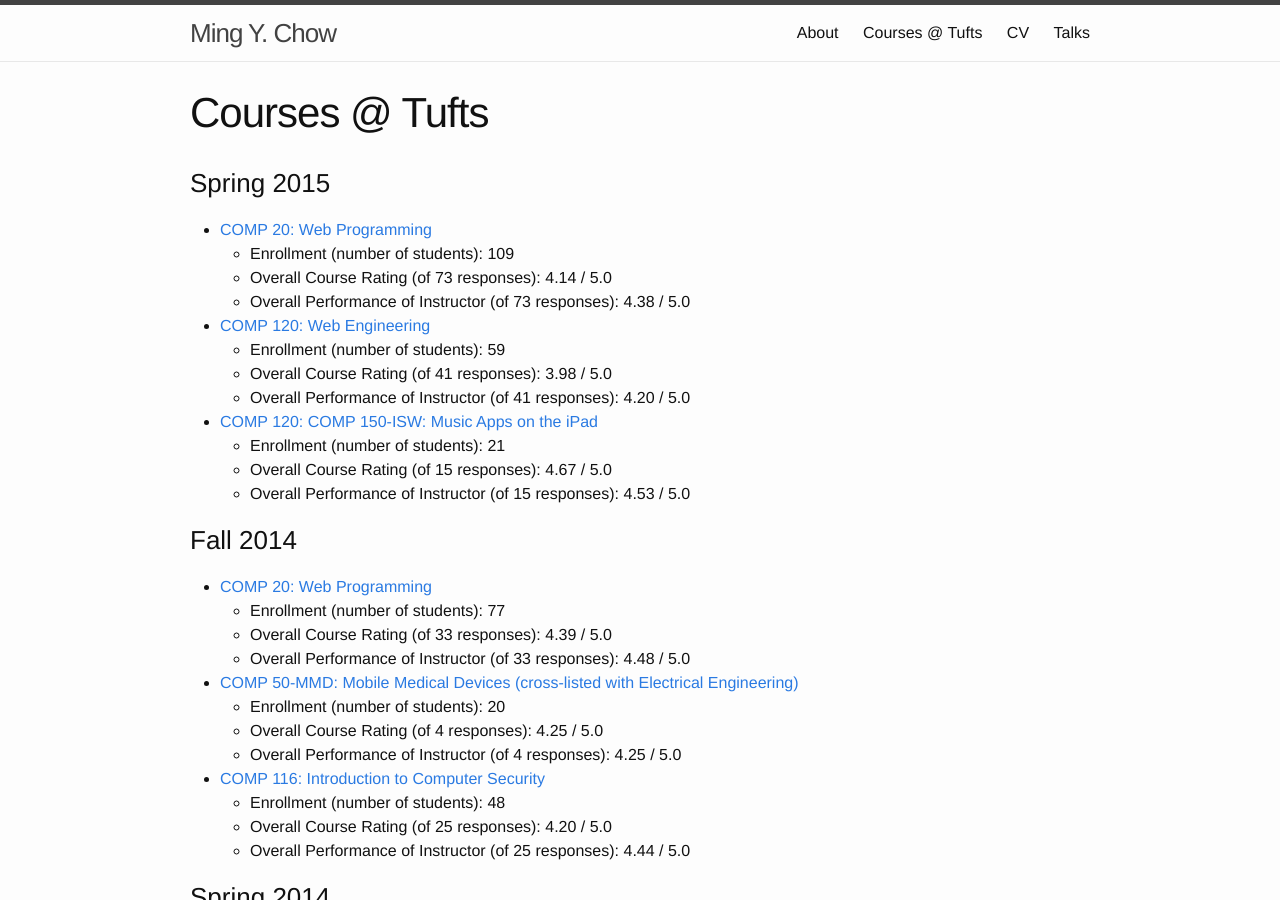
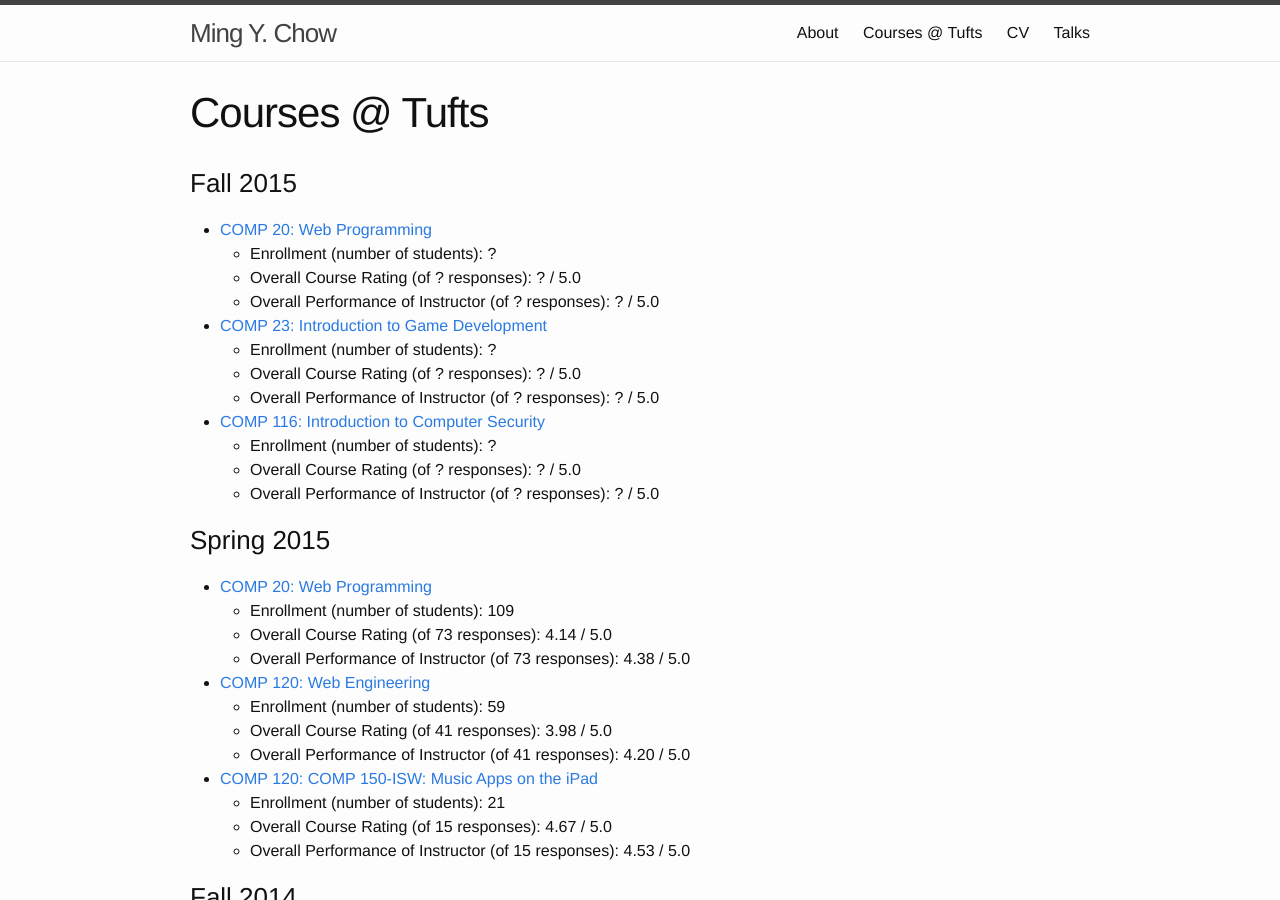
Before and after one commit to mchow01/mchow01.github.io, a Jekyll site: the page built from courses.md, in a window 1280 px wide and 900 px high. Built offline with Jekyll 4.4.1, drawn with Linux system fonts in a browser that asks for light colours.

Commit message:
Added fall 2015 course eval numbers

```diff
--- a/courses.md
+++ b/courses.md
@@ -3,6 +3,23 @@ layout: page
 title: Courses @ Tufts
 permalink: /courses/
 ---
+
+###Fall 2015
+* [COMP 20: Web Programming](http://www.cs.tufts.edu/comp/20/){:target="_blank"}
+	* Enrollment (number of students): ?
+	* Overall Course Rating (of ? responses): ? / 5.0
+	* Overall Performance of Instructor (of ? responses): ? / 5.0
+
+* [COMP 23: Introduction to Game Development](http://www.cs.tufts.edu/comp/23/){:target="_blank"}
+	* Enrollment (number of students): ?
+	* Overall Course Rating (of ? responses):  ? / 5.0
+	* Overall Performance of Instructor (of ? responses): ? / 5.0
+
+* [COMP 116: Introduction to Computer Security](http://www.cs.tufts.edu/comp/116/){:target="_blank"}
+	* Enrollment (number of students): ?
+	* Overall Course Rating (of ? responses): ? / 5.0
+	* Overall Performance of Instructor (of ? responses): ? / 5.0
+
 
 ###Spring 2015
 * [COMP 20: Web Programming](http://www.cs.tufts.edu/comp/20/){:target="_blank"}
```
